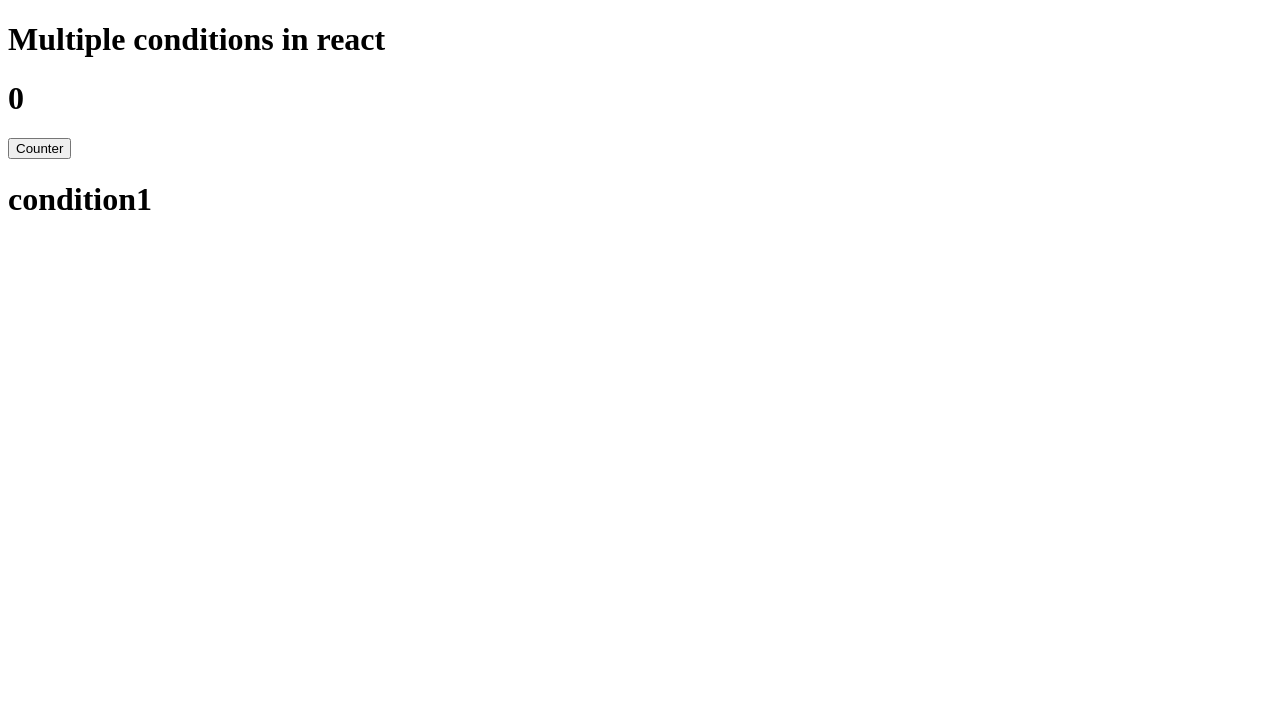
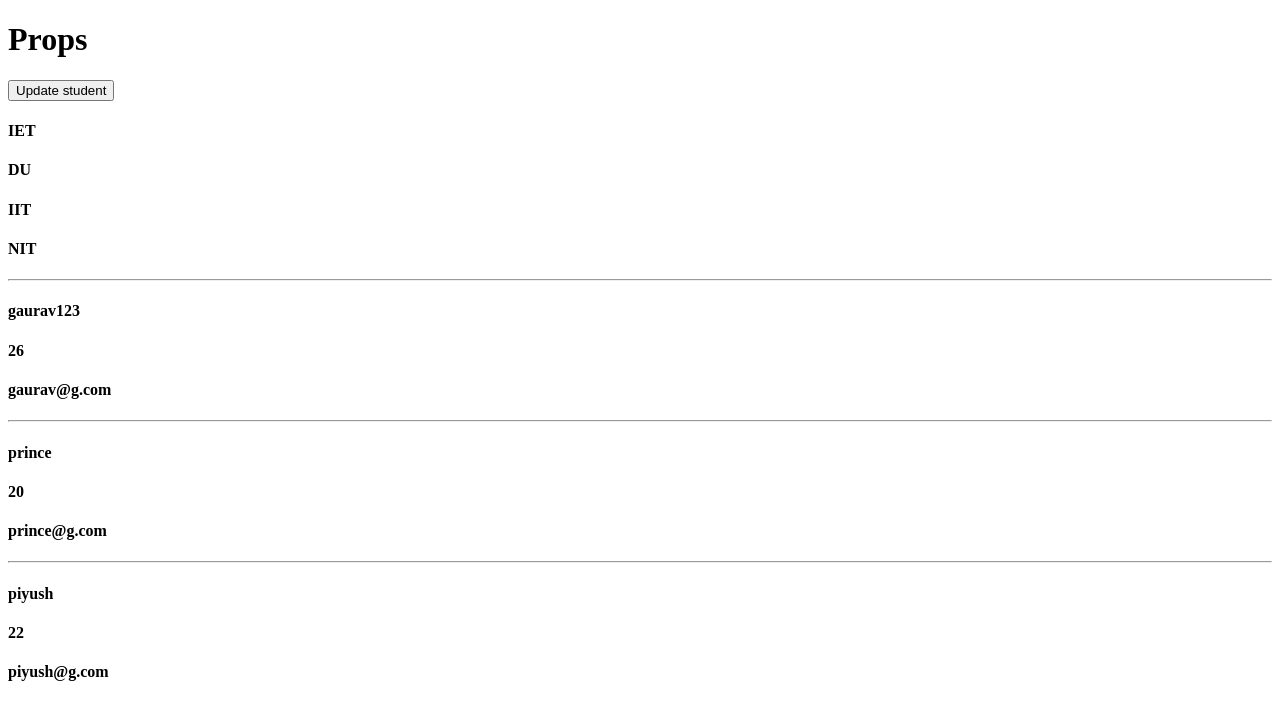
Before and after one commit to gaurav31120/React-step-by-step, a React (Vite) app in the folder react-step-by-step/: page / in a window 1280 px wide. Shown: the top 720 px of the page. Built offline with nearby package versions, Linux system fonts and the light colour scheme.

Commit message:
13 Props

```diff
--- a/react-step-by-step/src/App.jsx
+++ b/react-step-by-step/src/App.jsx
@@ -1,6 +1,7 @@
 import ClickEvent from "./ClickEventAndFunctionCall";
 import Counter from "./Components/Counter";
 import ElseIfConditional from "./Components/ElseIfConditional";
+import Props from "./Components/Props/Props";
 import Toggle from "./Components/Toggle";
 import Header from "./Header";
 import JsxInReact from "./JsxInReact";
@@ -61,7 +62,8 @@ function App() {
     {/* <State/> */}
     {/* <Counter/> */}
     {/* <Toggle /> */}
-    <ElseIfConditional />
+    {/* <ElseIfConditional /> */}
+    <Props />
     </div>
 
 
--- /dev/null
+++ b/react-step-by-step/src/Components/Props/College.jsx
@@ -0,0 +1,11 @@
+const College = ({ names }) => {
+  console.log("college", names);
+  return (
+    <>
+      {/* <h1>College Component</h1> */}
+      <h4>{names}</h4>
+    </>
+  );
+};
+
+export default College;
--- /dev/null
+++ b/react-step-by-step/src/Components/Props/Props.jsx
@@ -0,0 +1,49 @@
+import { useState } from "react";
+import College from "./College";
+import Student from "./Student";
+import UserComponent from "./UserComponent";
+
+const Props = () => {
+  //   let name = "Gaurav Kumar";
+  //   let username = "gaurav123";
+  //   let age = 26;
+  //   let email = "gaurav@g.com";
+  let userObject = {
+    username: "gaurav123",
+    age: 26,
+    email: "gaurav@g.com",
+  };
+  let userObject2 = {
+    username: "prince",
+    age: 20,
+    email: "prince@g.com",
+  };
+  let userObject3 = {
+    username: "piyush",
+    age: 22,
+    email: "piyush@g.com",
+  };
+
+  let collegeName = ["IET", "DU", "IIT", "NIT"];
+
+  const [student, setStudent] = useState("");
+  return (
+    <>
+      <h1>Props</h1>
+
+      {/* <UserComponent name={"Gaurav Kr"} age={26} email={"gaurav@g.com"} /> */}
+      {/* <UserComponent name={username} age={age} email={email} /> */}
+      {student && <Student name={student} />}
+      <button onClick={() => setStudent("Isha")}>Update student</button>
+      <College names={collegeName[0]} />
+      <College names={collegeName[1]} />
+      <College names={collegeName[2]} />
+      <College names={collegeName[3]} />
+      <UserComponent user={userObject} />
+      <UserComponent user={userObject2} />
+      <UserComponent user={userObject3} />
+    </>
+  );
+};
+
+export default Props;
--- /dev/null
+++ b/react-step-by-step/src/Components/Props/Student.jsx
@@ -0,0 +1,12 @@
+function Student({name}) {
+  return (
+    <>
+      <hr />
+      <div>Student</div>
+      <div>{name}</div>
+      <hr />
+    </>
+  );
+}
+
+export default Student;
--- /dev/null
+++ b/react-step-by-step/src/Components/Props/UserComponent.jsx
@@ -0,0 +1,39 @@
+// 1st way tp call (import)  props:
+
+// const UserComponent = (props) => {
+//   console.log("props", props, props.name);
+//   return (
+//     <>
+//       <div>User Component</div>
+//       <h2>{props.name}</h2>
+//     </>
+//   );
+// };
+
+// 2nd way to call props:
+// const UserComponent = ({name,age,email}) => {
+//   console.log("props", name,age,email);
+//   return (
+//     <>
+//       <div>User Component</div>
+//       <h2>{name}</h2>
+//       <h2>{age}</h2>
+//       <h2>{email}</h2>
+//     </>
+//   );
+// };
+
+const UserComponent = ({ user }) => {
+  console.log("props", user);
+  return (
+    <>
+      {/* <div>User Component</div> */}
+      <hr />
+      <h4>{user.username}</h4>
+      <h4>{user.age}</h4>
+      <h4>{user.email}</h4>
+    </>
+  );
+};
+
+export default UserComponent;
```
Also changed, not shown: react-step-by-step/_React Notes/Props in React JS.txt (added), 1 other file (tests, documents, lock files or other folders).
